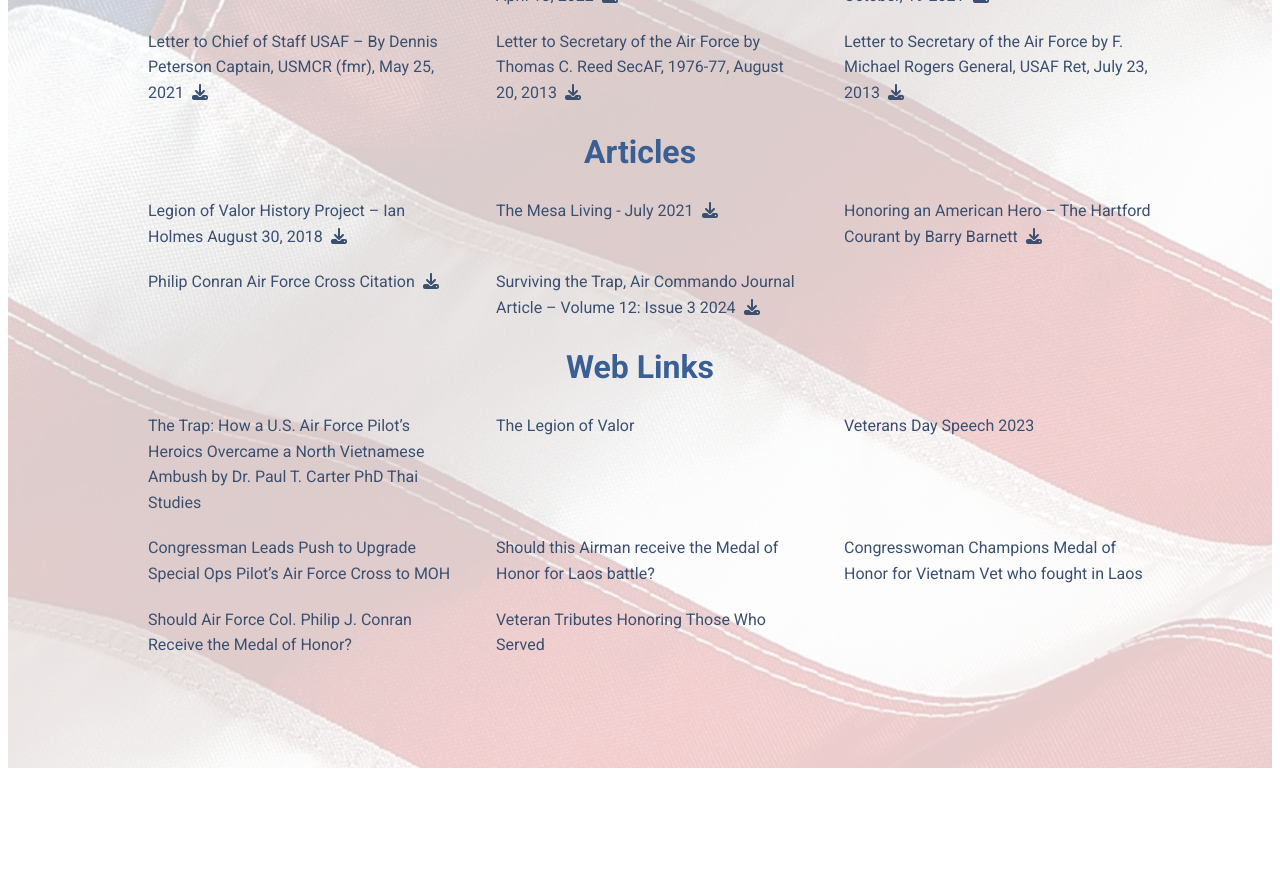
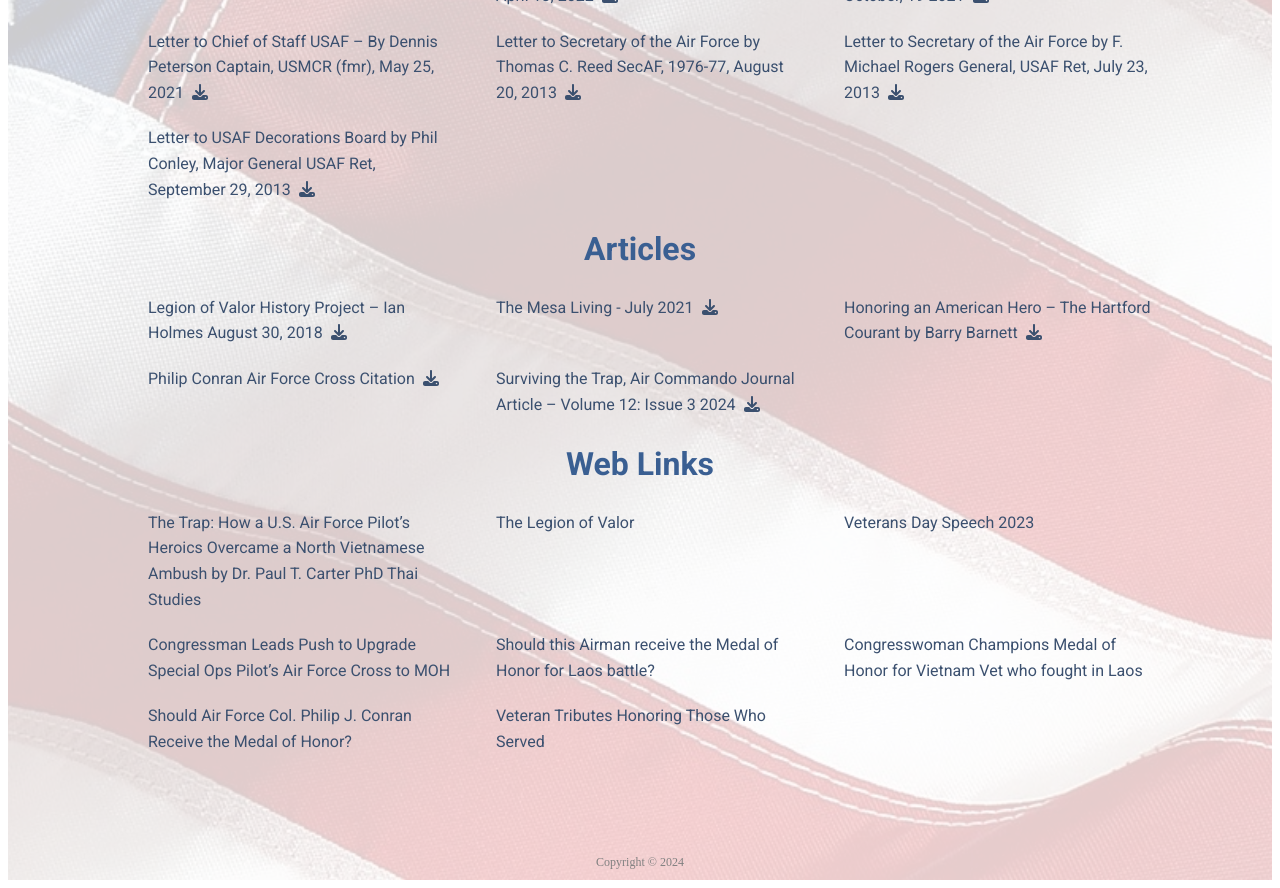
Before and after one commit to rgholway/MedalOfHonor, a Next.js app: page /documents in a window 1280 px wide. Shown: the part 840-1728 px from the top of the page. Before the commit the page ends 1616 px from the top, so only its background shows below. Built offline with nearby package versions, Linux system fonts and the light colour scheme.

Commit message:
Last last changes

```diff
--- a/pages/about-phil.js
+++ b/pages/about-phil.js
@@ -128,6 +128,9 @@ function AboutPhil() {
           Naval War College in residence at Newport, RI. 1978
         </p>
       </div>
+      <div className={styles.centerText}>
+        Copyright © 2024
+      </div>
     </div>
   )
 }
--- a/pages/acknowledgments.js
+++ b/pages/acknowledgments.js
@@ -49,8 +49,6 @@ function Acknowledgments() {
             Thomas Leo Briggs
             <br />
             CIA GS-15 (Ret)
-            <br />
-            (Eyewitness)
           </p>
           <p>
             F. Michael Rogers
@@ -249,6 +247,9 @@ function Acknowledgments() {
           Shane Conran (If he was still with us, he would be leading the charge)
         </p>
       </div>
+      <div className={styles.centerText}>
+        Copyright © 2024
+      </div>
     </div>
   )
 }
--- a/pages/api/send-email.js
+++ b/pages/api/send-email.js
@@ -5,7 +5,7 @@ export default async function handler(req, res) {
   const { name, email, message, phoneNumber } = req.body
   const msg = {
     to: process.env.SENGRID_EMAIL,
-    cc: process.env.SENGRID_CC_EMAIL,
+    cc: [process.env.SENGRID_CC_EMAIL],
     from: "hello@philipconran.com",
     templateId: "d-0f3ef97e4b7446738a7c74444ae3254a",
     dynamicTemplateData: {
--- a/pages/contact.js
+++ b/pages/contact.js
@@ -52,6 +52,9 @@ function Contact() {
           </form>
         </div>
       </div>
+      <div className={styles.centerText}>
+        Copyright © 2024
+      </div>
     </div>
   )
 }
--- a/pages/documents.js
+++ b/pages/documents.js
@@ -116,7 +116,12 @@ function Documents() {
           <LinkOut
             link="/assets/docs/MichaelRodgers.pdf"
             linkDescription="Dennis letter"
-            text=" Letter to Secretary of the Air Force by F. Michael Rogers General, USAF Ret, July 23, 2013"
+            text="Letter to Secretary of the Air Force by F. Michael Rogers General, USAF Ret, July 23, 2013"
+          />
+          <LinkOut
+            link="/assets/docs/PhilConley.pdf"
+            linkDescription="Dennis letter"
+            text="Letter to USAF Decorations Board by Phil Conley, Major General USAF Ret, September 29, 2013"
           />
         </div>
         <h1>Articles</h1>
@@ -176,9 +181,9 @@ function Documents() {
             <a target="_blank" rel="noopener noreferrere">Veteran Tributes Honoring Those Who Served</a>
           </Link>
         </div>
-        <p>
-
-        </p>
+      </div>
+      <div className={styles.centerText}>
+        Copyright © 2024
       </div>
     </div>
   )
--- a/pages/index.js
+++ b/pages/index.js
@@ -50,6 +50,9 @@ export default function Home() {
           </div>
         </div>
       </div>
+      <div className={styles.centerText}>
+        Copyright © 2024
+      </div>
     </div>
   )
 }
--- a/pages/medal-of-honor.js
+++ b/pages/medal-of-honor.js
@@ -46,6 +46,9 @@ export default function MedalOfHonor() {
           </div>
         </div>
       </div>
+      <div className={styles.centerText}>
+        Copyright © 2024
+      </div>
     </div>
   )
 }
--- a/pages/quotes.js
+++ b/pages/quotes.js
@@ -58,6 +58,9 @@ function Quotes() {
           Ken S. Hessel, CIA Savannakhet Air Operations Officer, 10/1/1968 to 10/1/1973
         </p>
       </div>
+      <div className={styles.centerText}>
+        Copyright © 2024
+      </div>
     </div>
   )
 }
--- a/styles/Home.module.css
+++ b/styles/Home.module.css
@@ -113,6 +113,13 @@
   font-size: 20px;
   margin-bottom: 20px;
   color: black;
+}
+
+.centerText {
+  color: grey;
+  text-align: center;
+  font-size: 12px;
+  margin-top: 5px;
 }
 
 .bold {
```
Also changed, not shown: pages/mission.js (+8 -5 lines), 1 other file (tests, documents, lock files or other folders).
